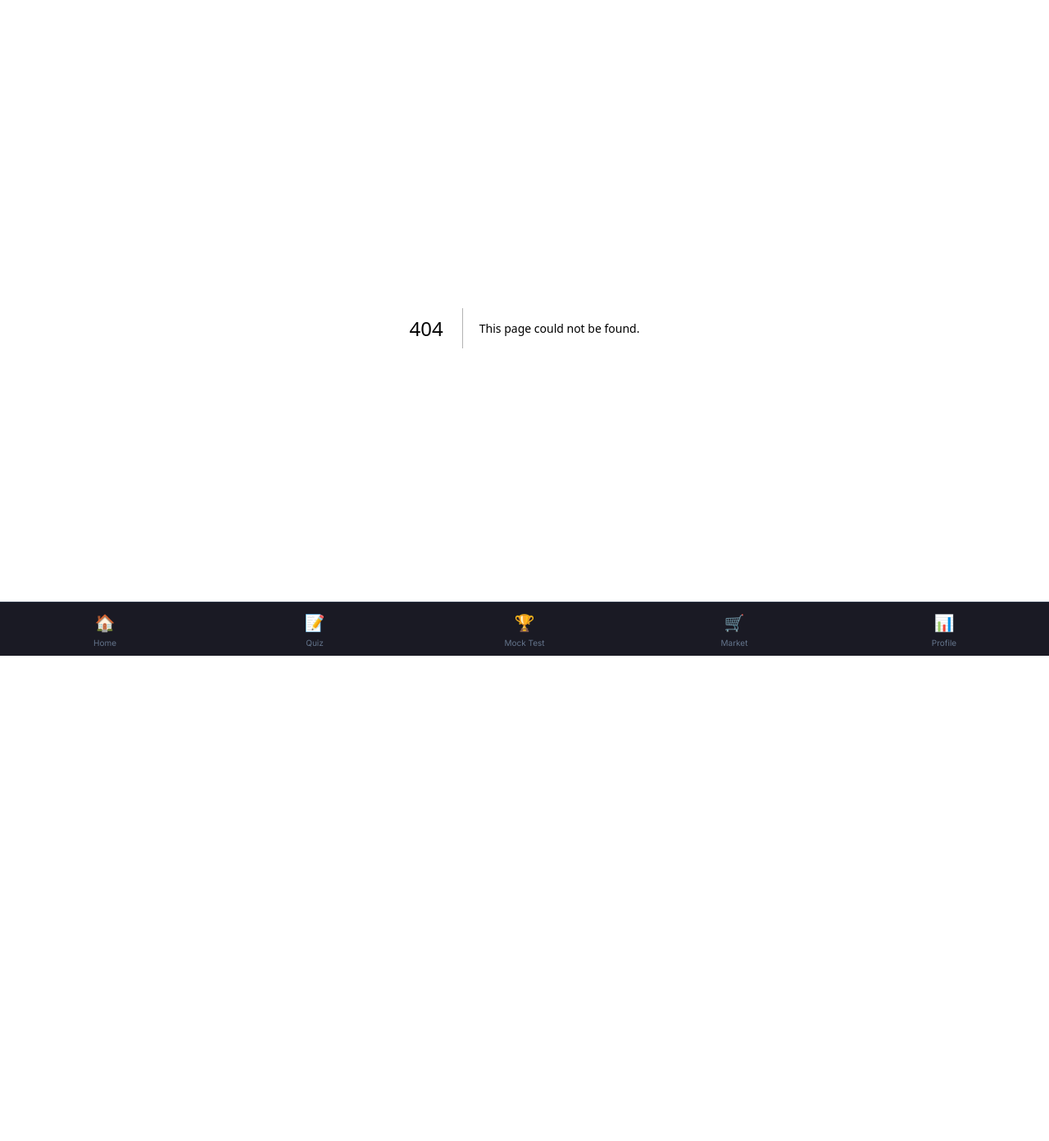
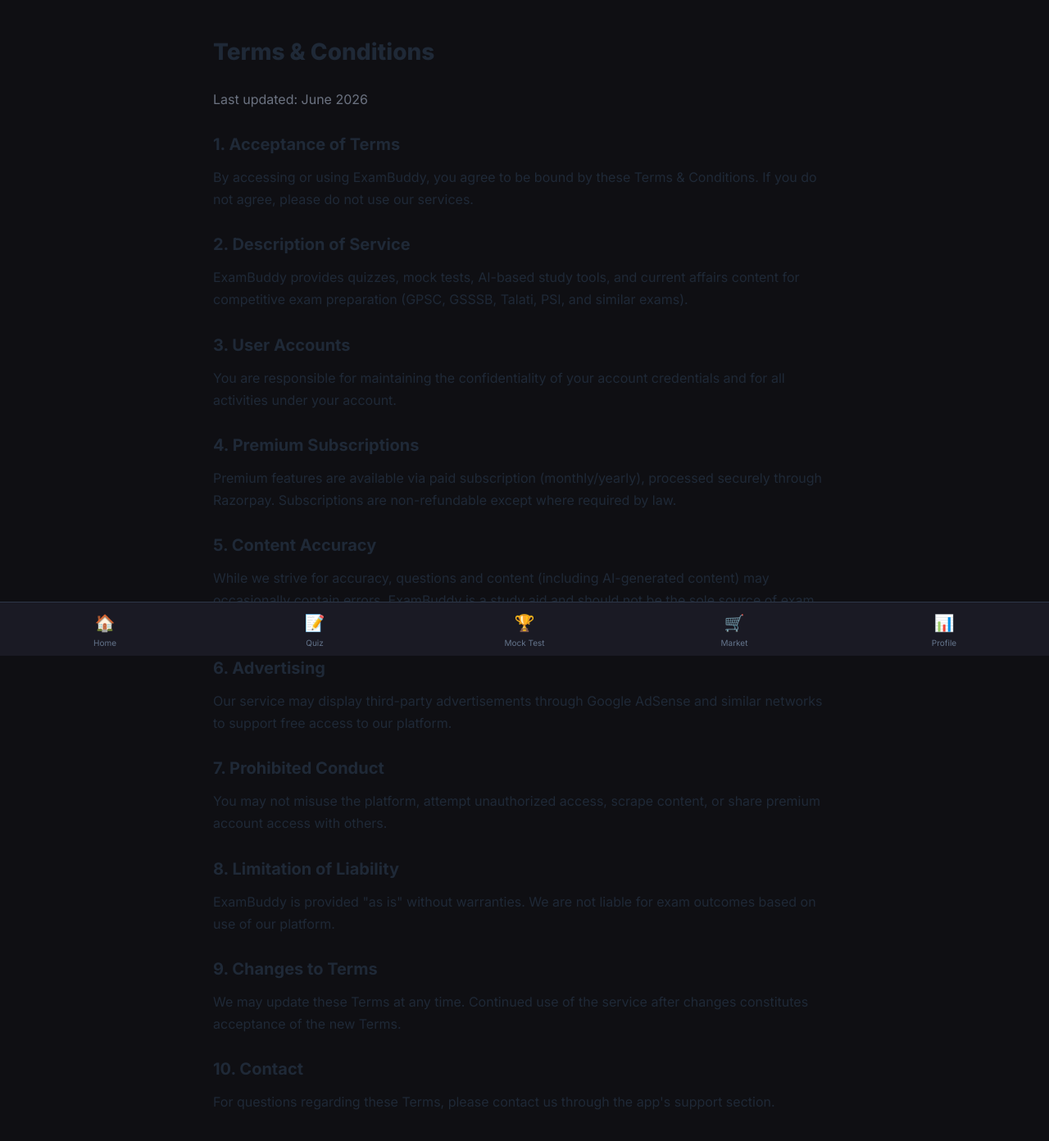
Before and after one commit to govappbuilder-hue/-exambuddy, a Next.js app: page /terms in a window 1280 px wide. Before the commit this address had no page. Shown: the top 1392 px of the page at 82% size. Before the commit the page ends 800 px from the top, so only its background shows below. Built offline with nearby package versions, Linux system fonts and the light colour scheme.

Commit message:
feat: add privacy policy + terms pages for AdSense

```diff
--- /dev/null
+++ b/src/app/privacy-policy/page.js
@@ -0,0 +1,58 @@
+export default function PrivacyPolicy() {
+  return (
+    <div style={{ maxWidth: '800px', margin: '0 auto', padding: '40px 20px', lineHeight: '1.7', color: '#1f2937' }}>
+      <h1 style={{ fontSize: '28px', fontWeight: '800', marginBottom: '20px' }}>Privacy Policy</h1>
+      <p style={{ marginBottom: '16px', color: '#6b7280' }}>Last updated: June 2026</p>
+
+      <h2 style={{ fontSize: '20px', fontWeight: '700', marginTop: '24px', marginBottom: '10px' }}>1. Introduction</h2>
+      <p style={{ marginBottom: '16px' }}>
+        ExamBuddy ("we", "our", "us") respects your privacy. This Privacy Policy explains how we collect, use, and protect your information when you use our website and app.
+      </p>
+
+      <h2 style={{ fontSize: '20px', fontWeight: '700', marginTop: '24px', marginBottom: '10px' }}>2. Information We Collect</h2>
+      <p style={{ marginBottom: '16px' }}>
+        We collect information you provide directly, such as your name and email during registration, and usage data such as quiz scores, progress, and activity on the platform.
+      </p>
+
+      <h2 style={{ fontSize: '20px', fontWeight: '700', marginTop: '24px', marginBottom: '10px' }}>3. How We Use Your Information</h2>
+      <p style={{ marginBottom: '16px' }}>
+        We use your information to provide and improve our services, track your learning progress, process payments for premium features, and communicate important updates.
+      </p>
+
+      <h2 style={{ fontSize: '20px', fontWeight: '700', marginTop: '24px', marginBottom: '10px' }}>4. Cookies and Advertising</h2>
+      <p style={{ marginBottom: '16px' }}>
+        We use cookies to improve your experience. We may use third-party advertising companies, including Google AdSense, to serve ads when you visit our site. These companies may use information about your visits to this and other websites to provide advertisements. Google's use of advertising cookies enables it and its partners to serve ads based on your visit to our site and/or other sites on the Internet. You may opt out of personalized advertising by visiting Google's Ads Settings.
+      </p>
+
+      <h2 style={{ fontSize: '20px', fontWeight: '700', marginTop: '24px', marginBottom: '10px' }}>5. Third-Party Services</h2>
+      <p style={{ marginBottom: '16px' }}>
+        We use Supabase for data storage, Razorpay for payment processing, and Google/Groq AI services for content generation. These services have their own privacy policies governing the use of your information.
+      </p>
+
+      <h2 style={{ fontSize: '20px', fontWeight: '700', marginTop: '24px', marginBottom: '10px' }}>6. Data Security</h2>
+      <p style={{ marginBottom: '16px' }}>
+        We take reasonable measures to protect your personal information from unauthorized access, alteration, or disclosure.
+      </p>
+
+      <h2 style={{ fontSize: '20px', fontWeight: '700', marginTop: '24px', marginBottom: '10px' }}>7. Children's Privacy</h2>
+      <p style={{ marginBottom: '16px' }}>
+        Our service is intended for students preparing for competitive exams. We do not knowingly collect personal information from children under 13 without parental consent.
+      </p>
+
+      <h2 style={{ fontSize: '20px', fontWeight: '700', marginTop: '24px', marginBottom: '10px' }}>8. Your Rights</h2>
+      <p style={{ marginBottom: '16px' }}>
+        You may access, update, or delete your personal information by contacting us. You may also request that we stop using your data for certain purposes.
+      </p>
+
+      <h2 style={{ fontSize: '20px', fontWeight: '700', marginTop: '24px', marginBottom: '10px' }}>9. Changes to This Policy</h2>
+      <p style={{ marginBottom: '16px' }}>
+        We may update this Privacy Policy from time to time. Changes will be posted on this page with an updated revision date.
+      </p>
+
+      <h2 style={{ fontSize: '20px', fontWeight: '700', marginTop: '24px', marginBottom: '10px' }}>10. Contact Us</h2>
+      <p style={{ marginBottom: '16px' }}>
+        If you have questions about this Privacy Policy, please contact us through the app's support section.
+      </p>
+    </div>
+  );
+}
--- /dev/null
+++ b/src/app/terms/page.js
@@ -0,0 +1,58 @@
+export default function TermsAndConditions() {
+  return (
+    <div style={{ maxWidth: '800px', margin: '0 auto', padding: '40px 20px', lineHeight: '1.7', color: '#1f2937' }}>
+      <h1 style={{ fontSize: '28px', fontWeight: '800', marginBottom: '20px' }}>Terms & Conditions</h1>
+      <p style={{ marginBottom: '16px', color: '#6b7280' }}>Last updated: June 2026</p>
+
+      <h2 style={{ fontSize: '20px', fontWeight: '700', marginTop: '24px', marginBottom: '10px' }}>1. Acceptance of Terms</h2>
+      <p style={{ marginBottom: '16px' }}>
+        By accessing or using ExamBuddy, you agree to be bound by these Terms & Conditions. If you do not agree, please do not use our services.
+      </p>
+
+      <h2 style={{ fontSize: '20px', fontWeight: '700', marginTop: '24px', marginBottom: '10px' }}>2. Description of Service</h2>
+      <p style={{ marginBottom: '16px' }}>
+        ExamBuddy provides quizzes, mock tests, AI-based study tools, and current affairs content for competitive exam preparation (GPSC, GSSSB, Talati, PSI, and similar exams).
+      </p>
+
+      <h2 style={{ fontSize: '20px', fontWeight: '700', marginTop: '24px', marginBottom: '10px' }}>3. User Accounts</h2>
+      <p style={{ marginBottom: '16px' }}>
+        You are responsible for maintaining the confidentiality of your account credentials and for all activities under your account.
+      </p>
+
+      <h2 style={{ fontSize: '20px', fontWeight: '700', marginTop: '24px', marginBottom: '10px' }}>4. Premium Subscriptions</h2>
+      <p style={{ marginBottom: '16px' }}>
+        Premium features are available via paid subscription (monthly/yearly), processed securely through Razorpay. Subscriptions are non-refundable except where required by law.
+      </p>
+
+      <h2 style={{ fontSize: '20px', fontWeight: '700', marginTop: '24px', marginBottom: '10px' }}>5. Content Accuracy</h2>
+      <p style={{ marginBottom: '16px' }}>
+        While we strive for accuracy, questions and content (including AI-generated content) may occasionally contain errors. ExamBuddy is a study aid and should not be the sole source of exam preparation.
+      </p>
+
+      <h2 style={{ fontSize: '20px', fontWeight: '700', marginTop: '24px', marginBottom: '10px' }}>6. Advertising</h2>
+      <p style={{ marginBottom: '16px' }}>
+        Our service may display third-party advertisements through Google AdSense and similar networks to support free access to our platform.
+      </p>
+
+      <h2 style={{ fontSize: '20px', fontWeight: '700', marginTop: '24px', marginBottom: '10px' }}>7. Prohibited Conduct</h2>
+      <p style={{ marginBottom: '16px' }}>
+        You may not misuse the platform, attempt unauthorized access, scrape content, or share premium account access with others.
+      </p>
+
+      <h2 style={{ fontSize: '20px', fontWeight: '700', marginTop: '24px', marginBottom: '10px' }}>8. Limitation of Liability</h2>
+      <p style={{ marginBottom: '16px' }}>
+        ExamBuddy is provided "as is" without warranties. We are not liable for exam outcomes based on use of our platform.
+      </p>
+
+      <h2 style={{ fontSize: '20px', fontWeight: '700', marginTop: '24px', marginBottom: '10px' }}>9. Changes to Terms</h2>
+      <p style={{ marginBottom: '16px' }}>
+        We may update these Terms at any time. Continued use of the service after changes constitutes acceptance of the new Terms.
+      </p>
+
+      <h2 style={{ fontSize: '20px', fontWeight: '700', marginTop: '24px', marginBottom: '10px' }}>10. Contact</h2>
+      <p style={{ marginBottom: '16px' }}>
+        For questions regarding these Terms, please contact us through the app's support section.
+      </p>
+    </div>
+  );
+}
```
